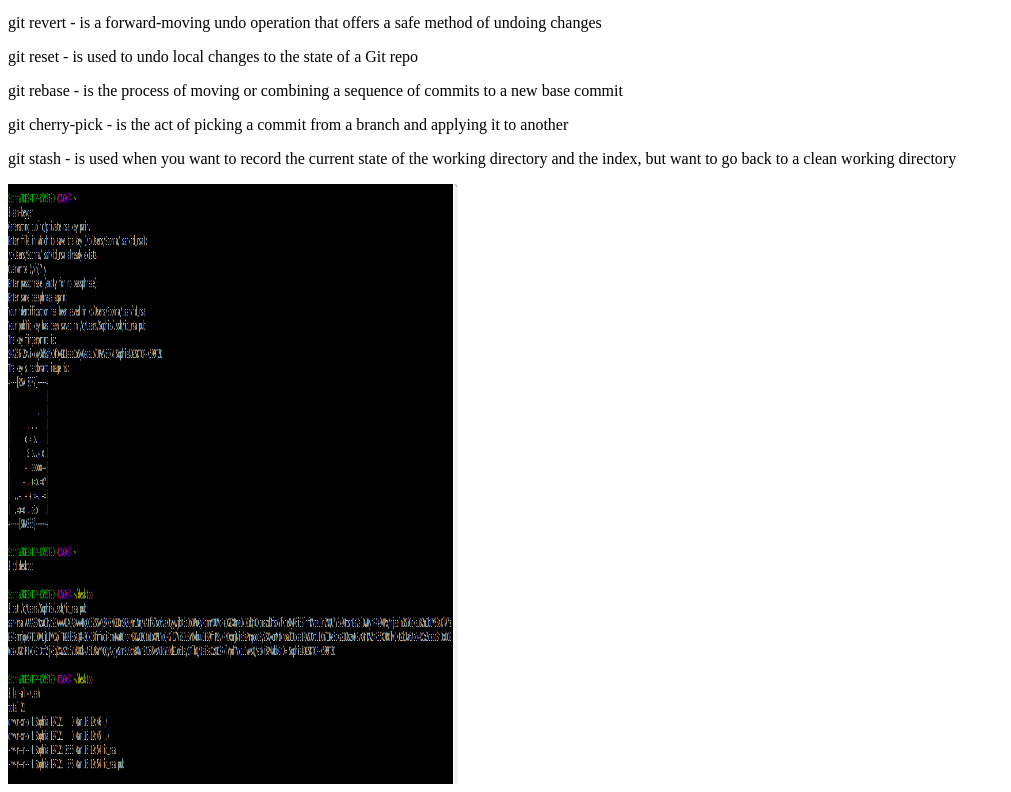
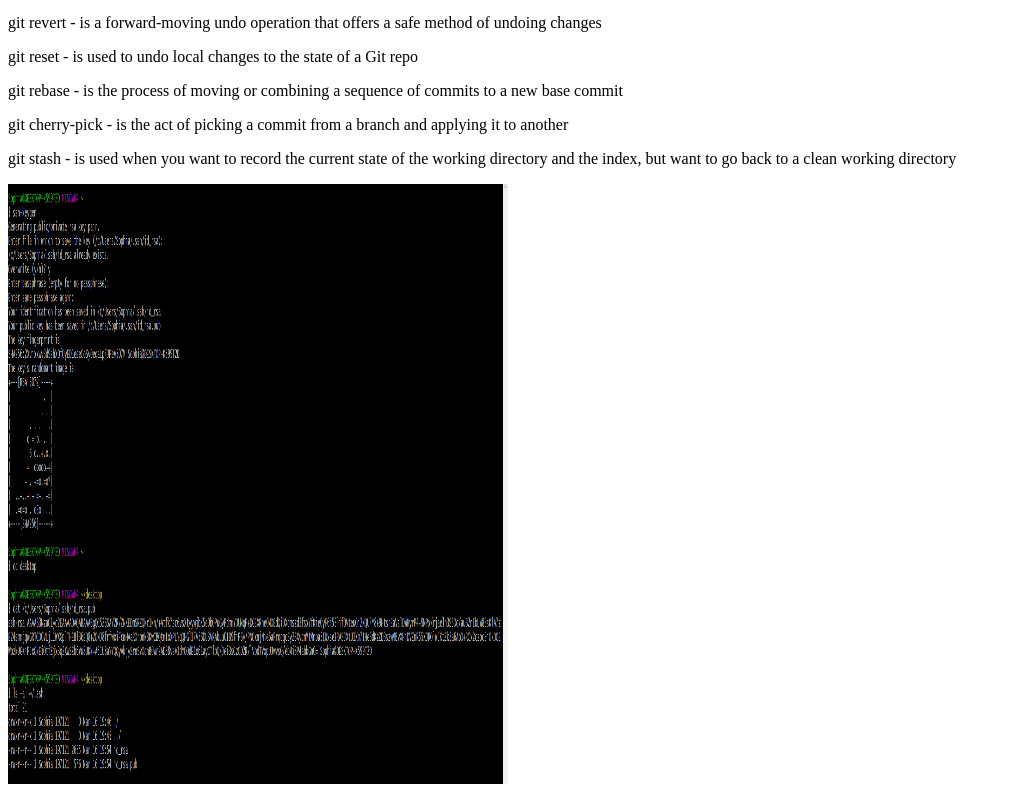
Before and after one commit to Sophia888S/homework, a plain HTML site: page homework00/index.html in a window 1280 px wide. Shown: the part 538-1330 px from the top of the page, without its empty margins (0-1011 px from the left). Drawn offline with Linux system fonts and the light colour scheme.

Commit message:
Add image

```diff
--- a/homework00/index.html
+++ b/homework00/index.html
@@ -22,4 +22,4 @@
 <p>git cherry-pick - is the act of picking a commit from a branch and applying it to another</p>
 <p>git stash - is used when you want to record the current state of the working directory and the index, but want to go back to a clean working directory</p>
 
-<img src="/homework/homework00/2021-03-16_20-24-21.png" width="450" height="600">
+<img src="/homework/homework00/2021-03-16_20-24-21.png" width="500" height="600">
```
